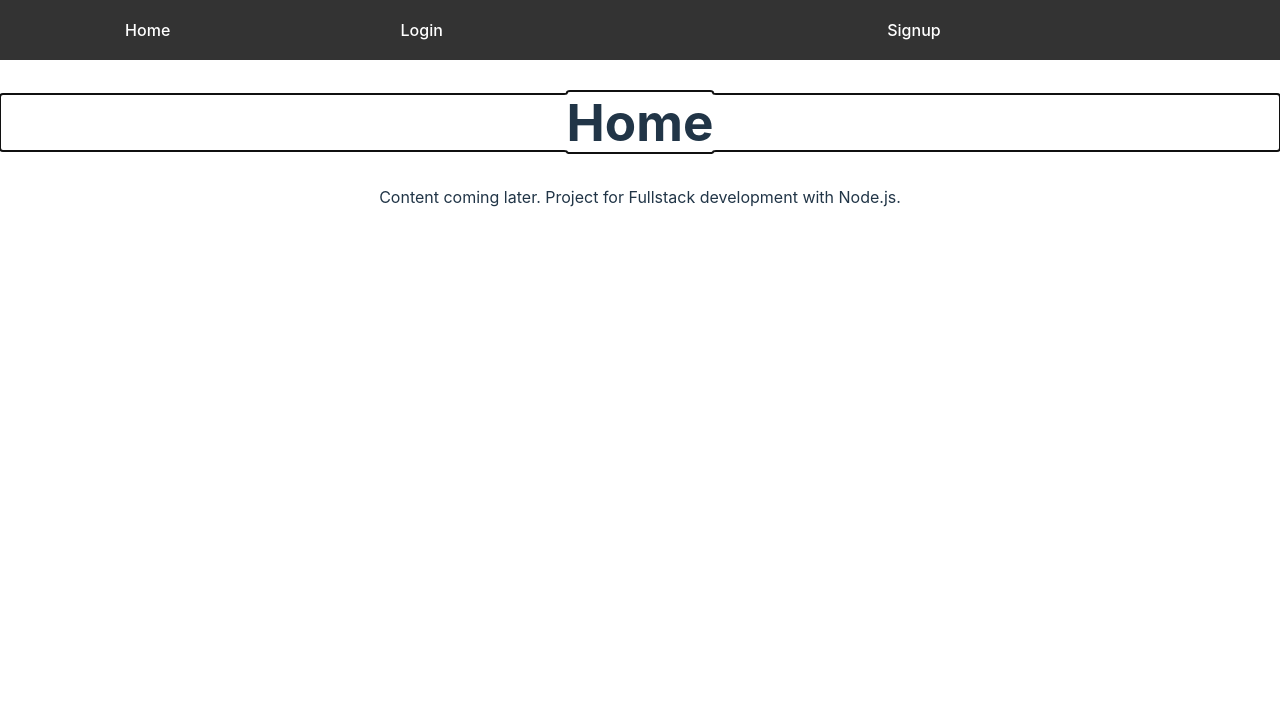
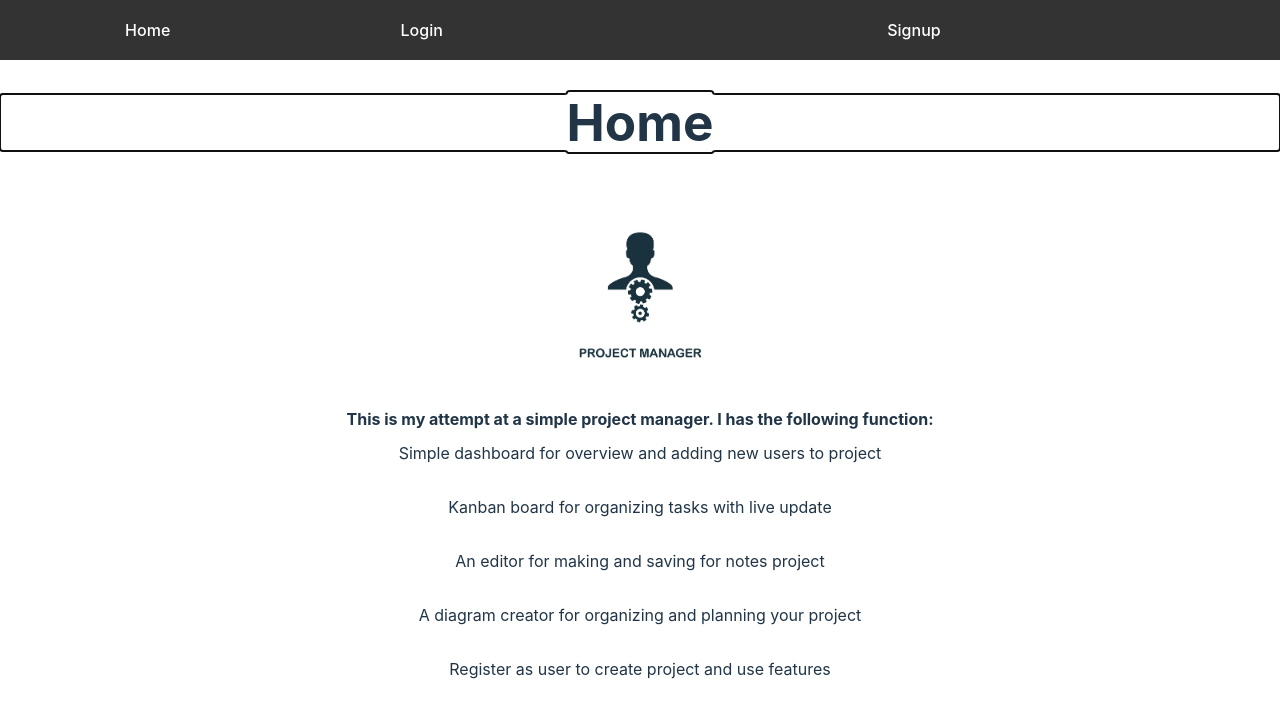
Before and after one commit to ThomasSA-Git/NodeExamProject, a Svelte app in the folder client/: page / in a window 1280 px wide. Shown: the top 718 px of the page. Built offline with nearby package versions, Linux system fonts and the light colour scheme.

Commit message:
refactoring

```diff
--- a/client/index.html
+++ b/client/index.html
@@ -4,7 +4,7 @@
     <meta charset="UTF-8" />
     <link rel="icon" type="image/svg+xml" href="/public/project-manager.jpg" />
     <meta name="viewport" content="width=device-width, initial-scale=1.0" />
-    <title>Exam project</title>
+    <title>Project Manager</title>
   </head>
   <body>
     <div id="app"></div>
--- /dev/null
+++ b/client/src/assets/css/home.css
@@ -0,0 +1,15 @@
+ul, ol {
+    list-style: none;
+    padding: 0;
+    margin: 0;
+  }
+
+  /* Style for non-hoverable li elements */
+  li {
+    display: block;
+    margin-bottom: 8px; /* Adjust the spacing between li elements if needed */
+  }
+  li:hover {
+    color: black;
+    background-color: white; /* Change the background color on hover */
+  }
--- a/client/src/pages/Home/Home.svelte
+++ b/client/src/pages/Home/Home.svelte
@@ -1,3 +1,23 @@
+<script>
+    import "../../assets/css/home.css"
+</script>
+
 <h1>Home</h1>
 
-<p style="text-align: center">Content coming later. Project for Fullstack development with Node.js.</p>
+<img
+  src="../../public/project-manager.jpg"
+  alt=""
+  width="200px"
+  height="200px"
+/>
+<p style="text-align: center">
+  <strong
+    >This is my attempt at a simple project manager. I has the following
+    function:
+  </strong>
+</p>
+<li>Simple dashboard for overview and adding new users to project</li>
+<li>Kanban board for organizing tasks with live update</li>
+<li>An editor for making and saving for notes project</li>
+<li>A diagram creator for organizing and planning your project</li>
+<li>Register as user to create project and use features</li>
--- a/client/src/util/socketService.js
+++ b/client/src/util/socketService.js
@@ -9,16 +9,8 @@ export const initializeSocket = (IO_URL, projectId) => {
         projectId: projectId,
       },
     });
-    // Return a promise that resolves when the socket is connected
-    return new Promise((resolve) => {
-      socket.on("connect", () => {
-        resolve(socket);
-      });
-    });
+    return socket;
   }
-
-  // If the socket is already initialized then return a resolved promise
-  return Promise.resolve(socket);
 };
 
 export const disconnectSocket = () => {
```
Also changed, not shown: client/public/project-manager.jpg, 1 other file (tests, documents, lock files or other folders).
